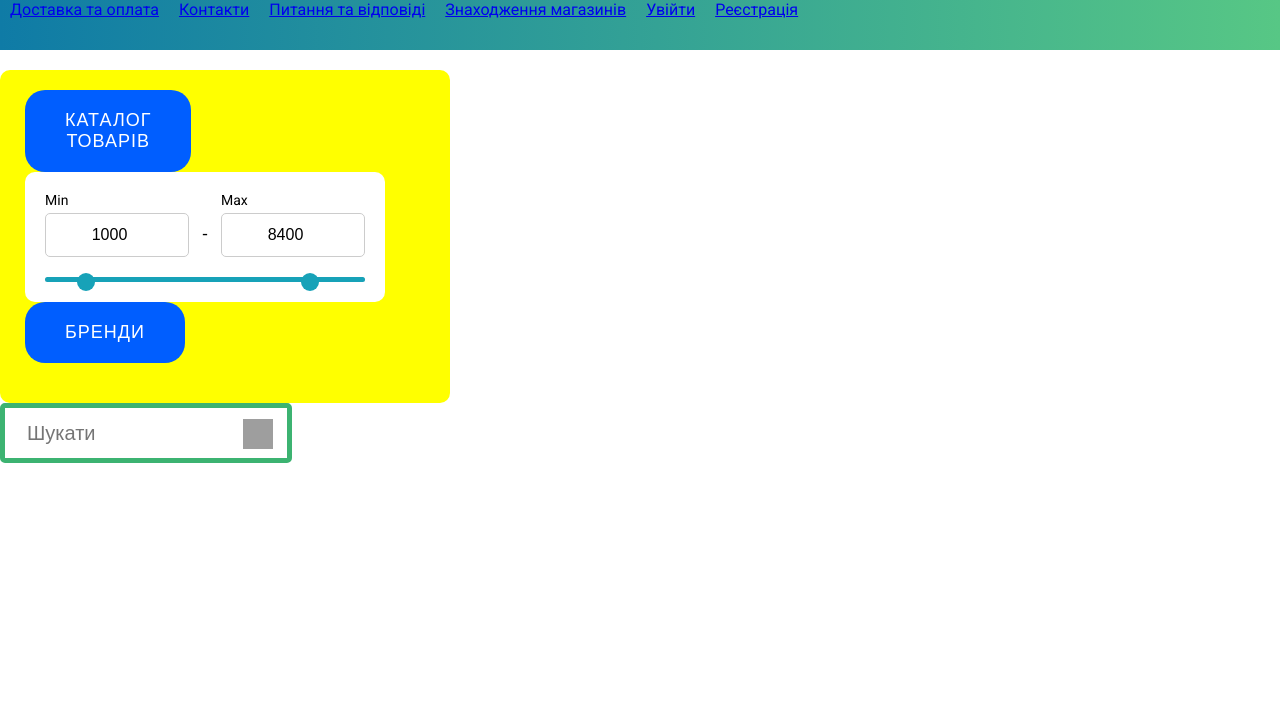
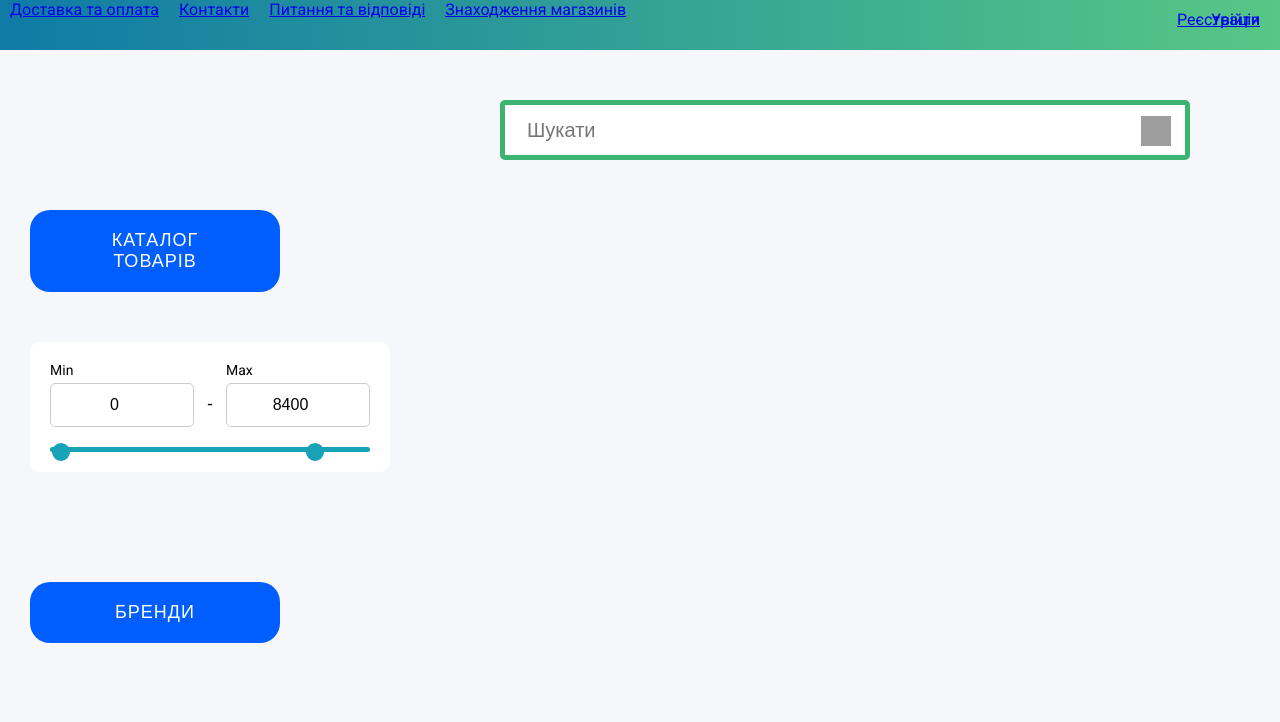
Before and after one commit to Svinka22284/diplom-site, a Django app: page / in a window 1280 px wide. Shown: the top 722 px of the page. Run offline with Django 5.2, Linux system fonts and the light colour scheme; grey boxes are pictures that could not be loaded.

Commit message:
ubgrade css style

```diff
--- a/main/static/css/index.css
+++ b/main/static/css/index.css
@@ -69,12 +69,14 @@
     text-transform: uppercase;
     transition: transform 0.5s;
     outline-offset: 5px;
+    width: 250px;
 }
 
 body {
     font-family: "Roboto", sans-serif;
     margin: 0;
     padding: 0;
+     background: #f5f7fa;
 }
 
 .cina-range {
@@ -129,10 +131,10 @@ body {
 }
 
 .content-wrapper {
-    width: 400px;
-    background: yellow;
-    border-radius: 10px;
-    padding: 20px 25px 40px;
+    display: grid;
+    grid-template-columns: 280px 1fr;
+    gap: 30px;
+    padding: 30px;
 }
 
 .price-range{
@@ -254,6 +256,27 @@ input[type="range"]::-moz-range-thumb{
 margin-right:10px;
 margin-left:10px;
 }
+.main-header {
+    position: relative;
+}
 .auth-link{
-    margin-left: 1000px;
+  position: absolute;
+    top: 10px;
+    right: 20px;
 }
+.left-sidebar > .btn {
+    margin-bottom: 50px;
+    margin-top:110px;
+}
+
+
+.search-box {
+    width: 50%;
+    margin-top: 100px;
+    position: absolute;
+    top: 0;
+    margin-left:500px;
+}
+.btn flash-btn{
+margin-top:50px;
+}
--- a/main/templates/main/index.html
+++ b/main/templates/main/index.html
@@ -23,9 +23,10 @@
         <a href="#">Питання та відповіді</a>
         <a href="#">Знаходження магазинів</a>
 
-        <a href="#" class="auth-link">Увійти</a>
-        <a href="#" >Реєстрація</a>
+
     </nav>
+      <a href="#" class="auth-link">Увійти</a>
+      <a href="#" class="auth-link" >Реєстрація</a>
 </header>
 
 <div class="content-wrapper">
@@ -39,7 +40,7 @@
     <div class="price-input">
         <div class="field">
             <span>Min</span>
-            <input type="number" class="input-min" value="1000">
+            <input type="number" class="input-min" value="0">
         </div>
         <div class="separator">-</div>
         <div class="field">
@@ -53,7 +54,7 @@
     </div>
 
     <div class="range-input">
-        <input type="range" class="range-min" min="0" max="10000" value="1000" step="100">
+        <input type="range" class="range-min" min="0" max="10000" value="0" step="100">
         <input type="range" class="range-max" min="0" max="10000" value="8400" step="100">
     </div>
 </div>
```
